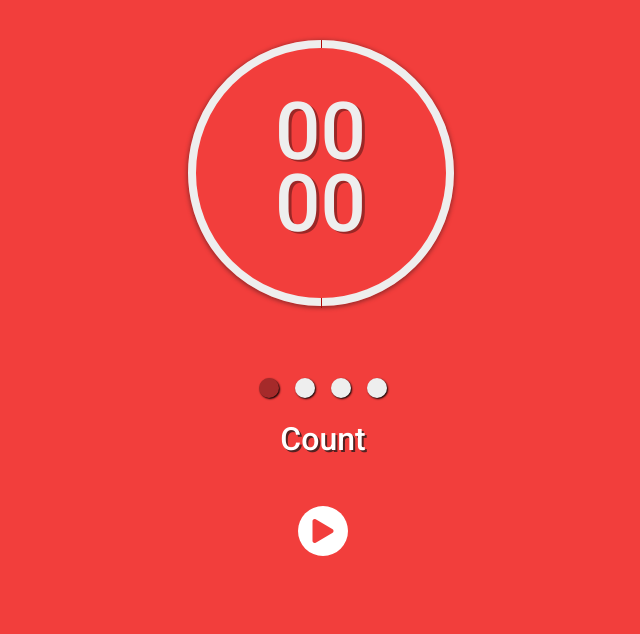
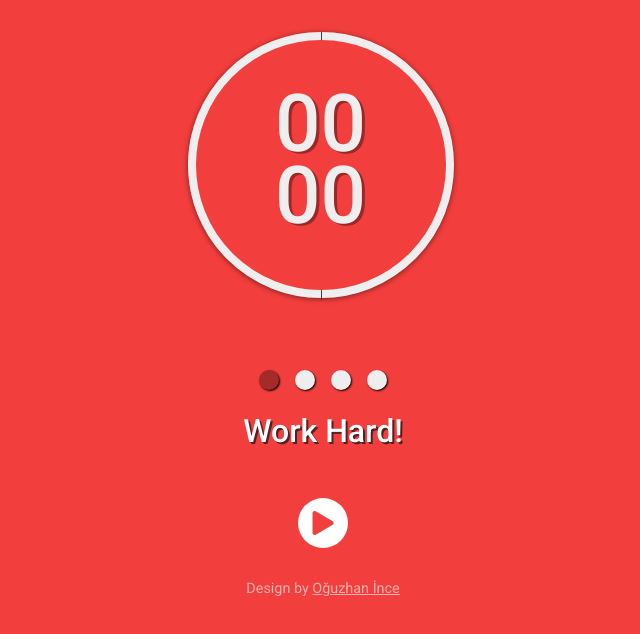
Before and after one commit to bncunha/tomate-clock, an Angular app: page / in a window 1280 px wide. Shown: the top 634 px of the page, without its empty margins (317-957 px from the left). Built offline with nearby package versions, Linux system fonts and the light colour scheme.

Commit message:
add audio when finish timer

```diff
--- a/src/app/app.component.css
+++ b/src/app/app.component.css
@@ -12,3 +12,14 @@ app-cycle-counter {
 app-action-buttons {
     margin-top: 3em;
 }
+
+footer {
+    text-align: center;
+    font-size: 0.9em;
+    color: #ffafaf;
+    font-weight: 400;
+}
+
+footer a {
+    color: #ffafaf;
+}
--- a/src/app/app.component.html
+++ b/src/app/app.component.html
@@ -1,8 +1,12 @@
 <div class="wrapper">
     <app-timer (finish)="nextCycle()"></app-timer>
-    <app-cycle-counter [cycle]="numberCycle"></app-cycle-counter>
+    <app-cycle-counter [cycle]="numberCycle" [text]="textCycle"></app-cycle-counter>
     <app-action-buttons
     (start)="startPomodoro()"
     (stop)="pausePomodoro()"
     (redo)="resetPomodoro()"> </app-action-buttons>
 </div>
+
+<footer>
+    Design by <a target="_blank" href="https://dribbble.com/oguzsh"> Oğuzhan İnce </a>
+</footer>
--- a/src/app/app.component.ts
+++ b/src/app/app.component.ts
@@ -21,23 +21,34 @@ export class AppComponent {
 
   numberCycle = 1;
   typeCycle: 'focus' | 'long' | 'short' = 'focus';
+  audio: HTMLAudioElement;
+  audioPlaying = false;
 
   startPomodoro() {
+    this.stopAudio();
     this.timer.start(this.getTimeConfigByType(this.typeCycle));
   }
 
   pausePomodoro() {
+    this.stopAudio();
     this.timer.pause();
   }
 
-  resetPomodoro() {
+  resetPomodoro(stopAudio = true) {
+    if (stopAudio) {
+      this.stopAudio();
+    }
     this.timer.reset(this.getTimeConfigByType(this.typeCycle));
   }
 
   nextCycle() {
+    this.playAudio();
     this.actionButtons.showPlay = true;
     if (this.numberCycle == 4) {
       this.typeCycle = 'long';
+      this.numberCycle++;
+    } else if (this.numberCycle == 5) {
+      this.typeCycle = 'focus';
       this.numberCycle = 1;
     } else {
       if (this.typeCycle == 'short') {
@@ -45,7 +56,33 @@ export class AppComponent {
       }
       this.typeCycle = this.typeCycle == 'focus' ? 'short' : 'focus';
     }
-    this.resetPomodoro();
+    this.resetPomodoro(false);
+  }
+
+  playAudio() {
+    this.audioPlaying = true;
+    this.audio = new Audio('/assets/alarm.mp3');
+    this.audio.play();
+    this.audio.addEventListener('ended', () => {
+      if (this.audioPlaying) {
+        this.audio.play();
+      }
+    });
+  }
+
+  stopAudio() {
+    this.audioPlaying = false;
+    if (this.audio) {
+      // this.audio.pause();
+    }
+  }
+
+  get textCycle() {
+    switch(this.typeCycle) {
+      case 'focus': return 'Work Hard!';
+      case 'long': return 'Time to relax...';
+      case 'short': return 'Take a break!';
+    }
   }
 
   getTimeConfigByType(type: 'focus' | 'long' | 'short') {
--- a/src/styles.scss
+++ b/src/styles.scss
@@ -2,6 +2,7 @@
 
 html, body {
     height: 100%;
+    margin: 0;
 }
 
 body {
```
Also changed, not shown: 1 other file (tests, documents, lock files or other folders).
